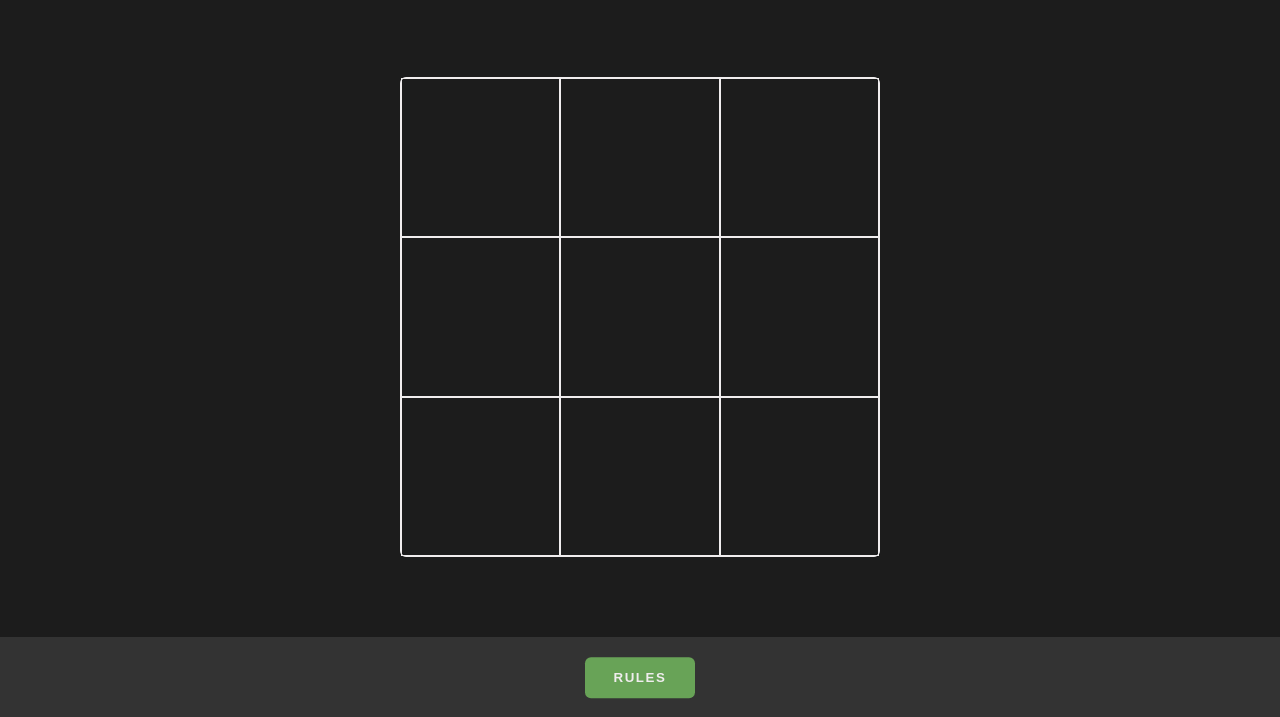
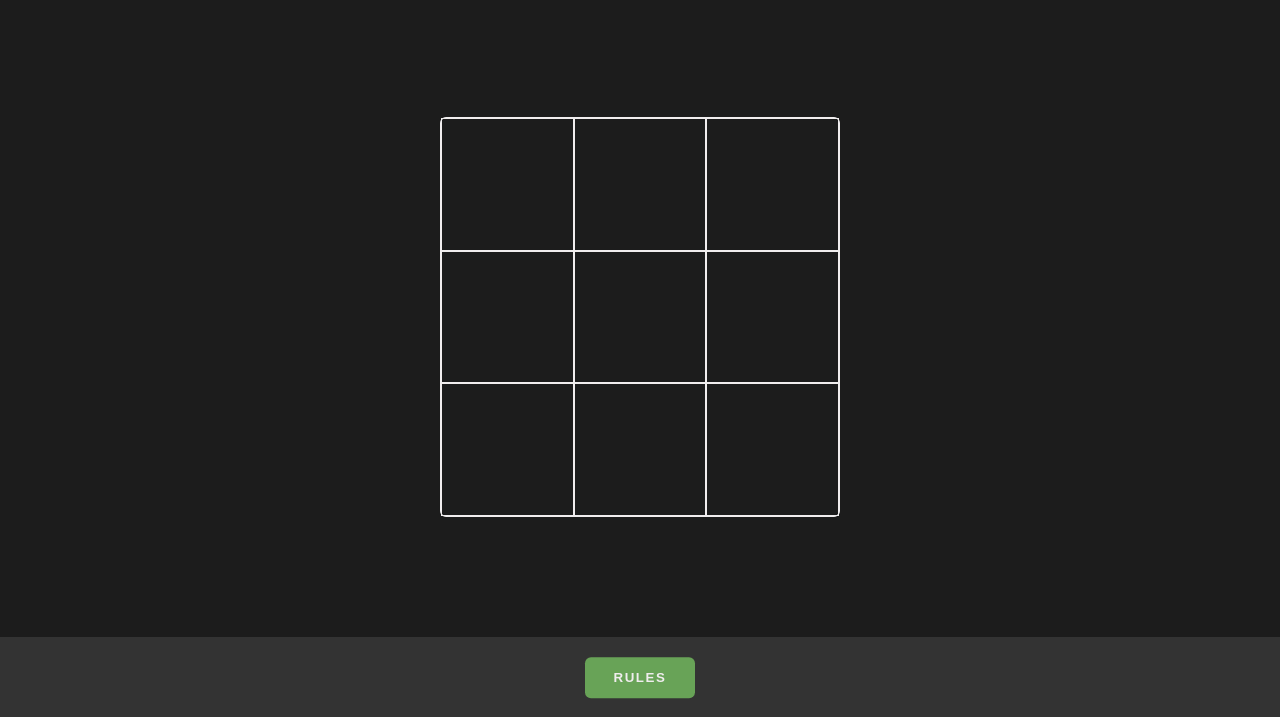
Before and after one commit to kachiugo3/tic-tac-toe-game---vanilla-js-project, a plain HTML site: page index.html in a window 1280 px wide. Shown: the part 83-800 px from the top of the page. Drawn offline with Linux system fonts and the light colour scheme.

Commit message:
final commit

```diff
--- a/styles.css
+++ b/styles.css
@@ -136,8 +136,8 @@ header {
 }
 @media screen and (min-width: 700px) {
   .tic-tac-toe {
-    height: 30rem;
-    width: 30rem;
+    height: 25rem;
+    width: 25rem;
   }
 }
 @media screen and (min-width: 1300px) {
```
